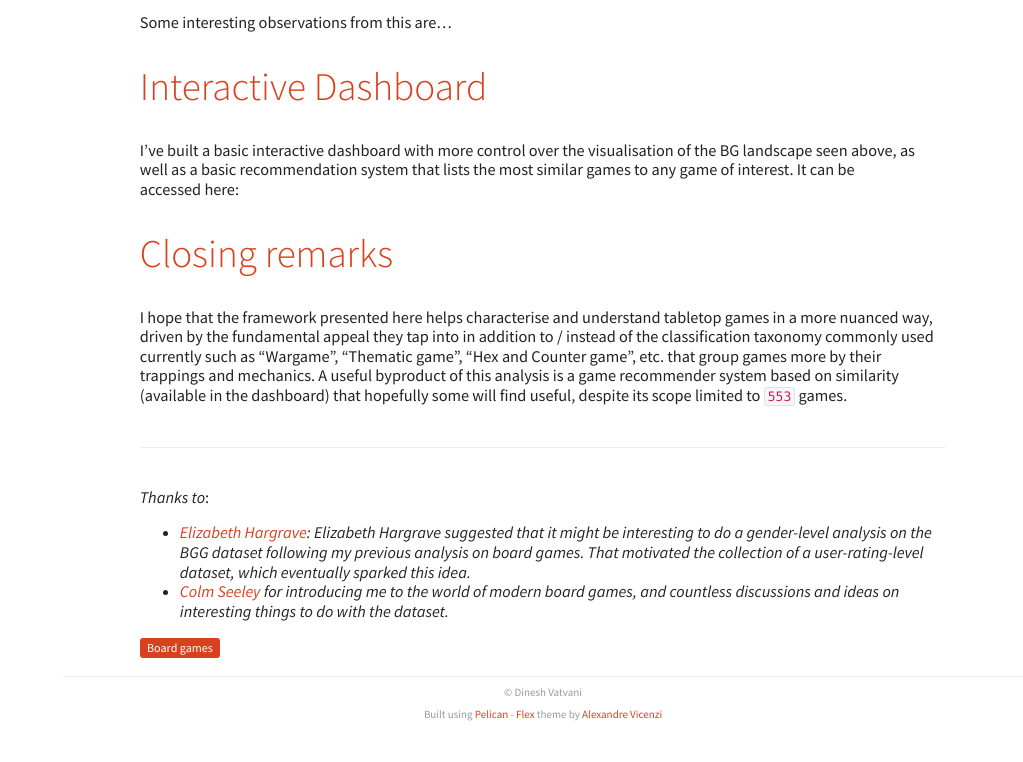
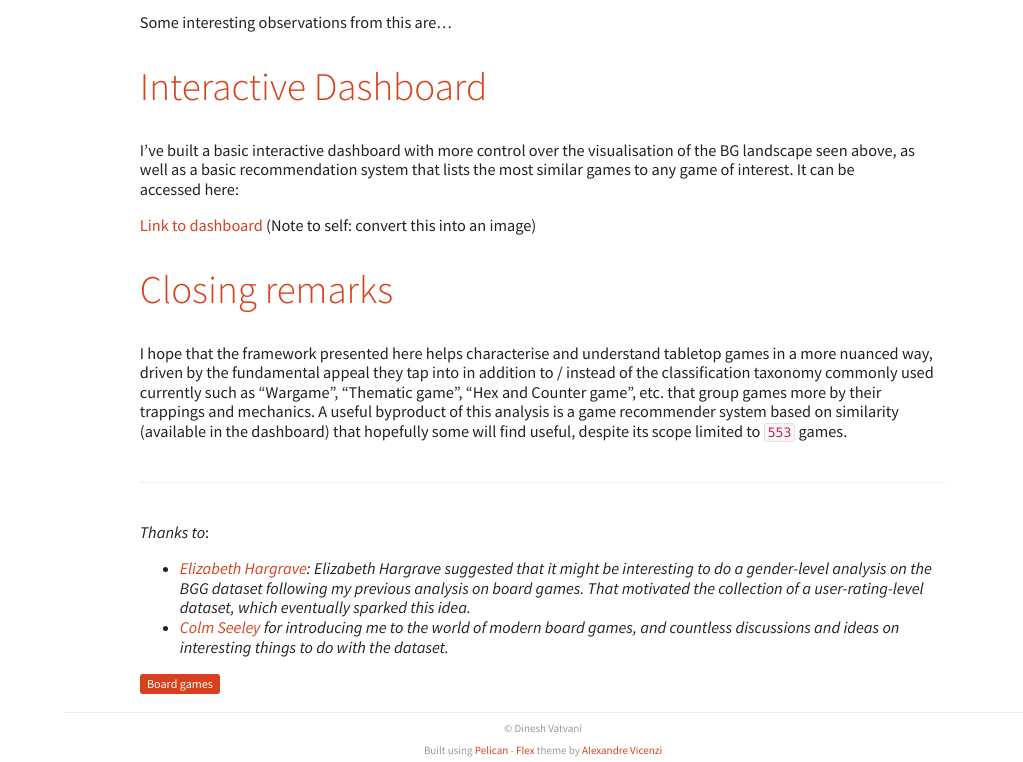
Before and after one commit to dvatvani/dvatvani.github.io, a plain HTML site: page drafts/BGG-Analysis-Part-3.html in a window 1280 px wide. Shown: the part 2164-2926 px from the top of the page, without its empty margins (257-1280 px from the left). Before the commit the page ends 2891 px from the top, so only its background shows below. Drawn offline with Linux system fonts and the light colour scheme; a script that the page names is missing.

Commit message:
Updating Blog using Pelican output

```diff
--- a/drafts/BGG-Analysis-Part-3.html
+++ b/drafts/BGG-Analysis-Part-3.html
@@ -93,6 +93,8 @@
 <p>Some interesting observations from this&nbsp;are&#8230;</p>
 <h1>Interactive&nbsp;Dashboard</h1>
 <p>I&#8217;ve built a basic interactive dashboard with more control over the visualisation of the <span class="caps">BG</span> landscape seen above, as well as a basic recommendation system that lists the most similar games to any  game of interest. It can be accessed&nbsp;here:</p>
+<p><a href="https://bgg-similarity-dashboard.herokuapp.com/">Link to dashboard</a>
+(Note to self: convert this into an&nbsp;image)</p>
 <h1>Closing&nbsp;remarks</h1>
 <p>I hope that the framework presented here helps characterise and understand tabletop games in a more nuanced way, driven by the fundamental appeal they tap into in addition to / instead of the classification taxonomy commonly used currently such as &#8220;Wargame&#8221;, &#8220;Thematic game&#8221;, &#8220;Hex and Counter game&#8221;, etc. that group games more by their trappings and mechanics. A useful byproduct of this analysis is a game recommender system based on similarity (available in the dashboard) that hopefully some will find useful, despite its scope limited to <code>553</code> games.</p>
 <hr />
```
